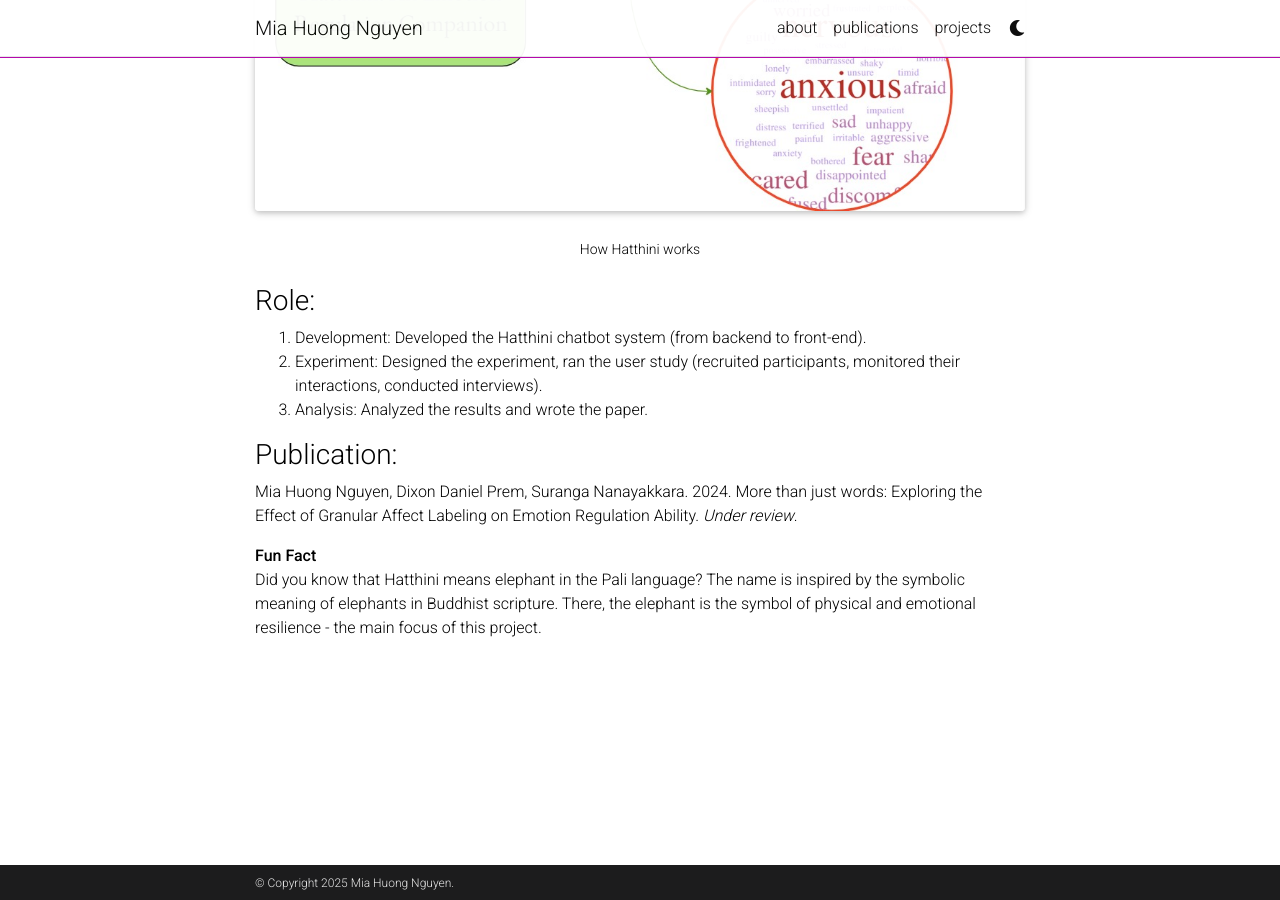
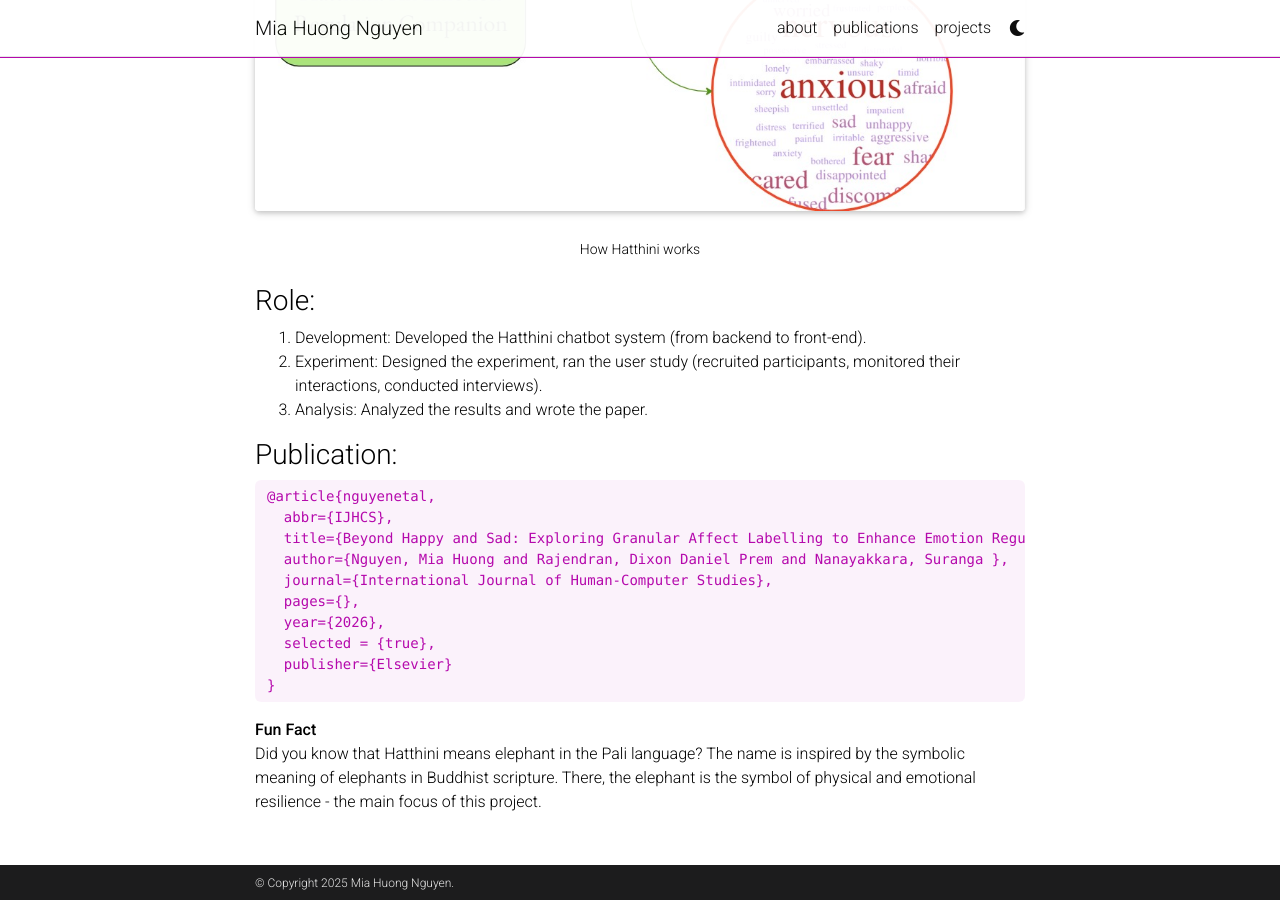
Before and after one commit to iammia0o/iammia0o.github.io, a Jekyll site: the page built from _projects/2_project.md, in a window 1280 px wide and 900 px high, scrolled down 1556 px. Built offline with Jekyll 4.4.1, drawn with Linux system fonts in a browser that asks for light colours; full-size pictures stand in for the smaller copies a plugin makes; comment, search, counter and statistics services are not loaded; a style sheet for code colours, icons or effects is not loaded.

Commit message:
updated project

````diff
--- a/_projects/2_project.md
+++ b/_projects/2_project.md
@@ -38,7 +38,19 @@ In this project, we explore the use of language, specifically granular emotional
 3. Analysis: Analyzed the results and wrote the paper.
 
 ### Publication:
-Mia Huong Nguyen, Dixon Daniel Prem, Suranga Nanayakkara. 2024. More than just words: Exploring the Effect of Granular Affect Labeling on Emotion Regulation Ability. *Under review*.
-
+{% raw %}
+```
+@article{nguyenetal,
+  abbr={IJHCS},
+  title={Beyond Happy and Sad: Exploring Granular Affect Labelling to Enhance Emotion Regulation Ability},
+  author={Nguyen, Mia Huong and Rajendran, Dixon Daniel Prem and Nanayakkara, Suranga },
+  journal={International Journal of Human-Computer Studies},
+  pages={},
+  year={2026},
+  selected = {true},
+  publisher={Elsevier}
+}
+```
+{% endraw %}
 **Fun Fact**
 Did you know that Hatthini means elephant in the Pali language? The name is inspired by the symbolic meaning of elephants in Buddhist scripture. There, the elephant is the symbol of physical and emotional resilience - the main focus of this project.
````
